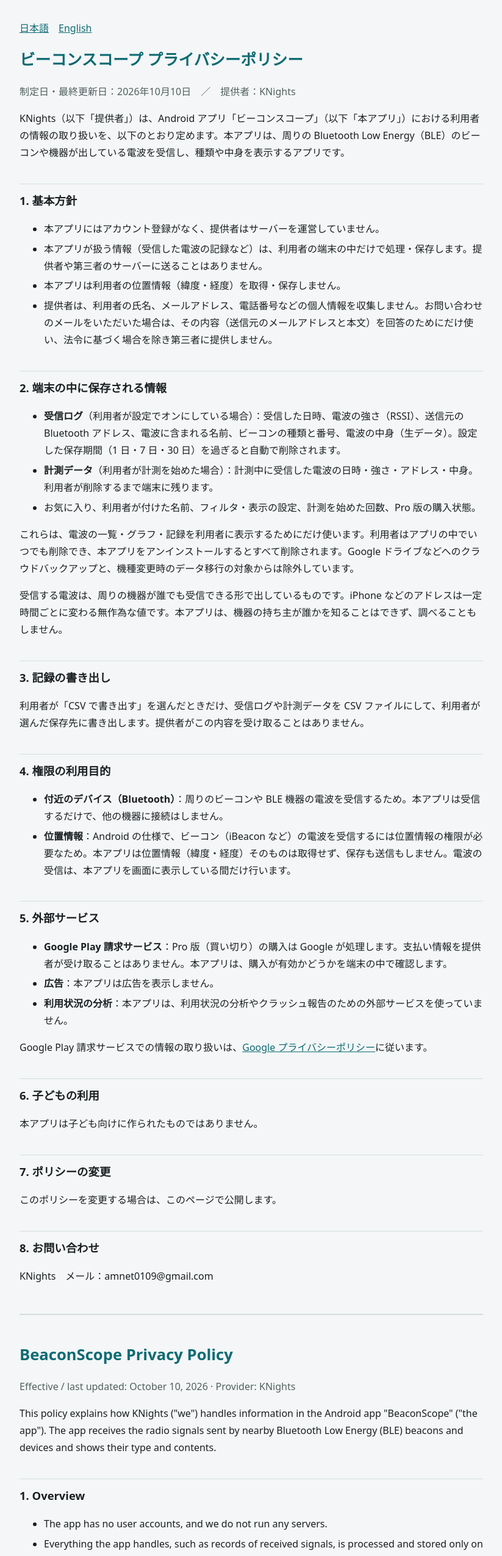
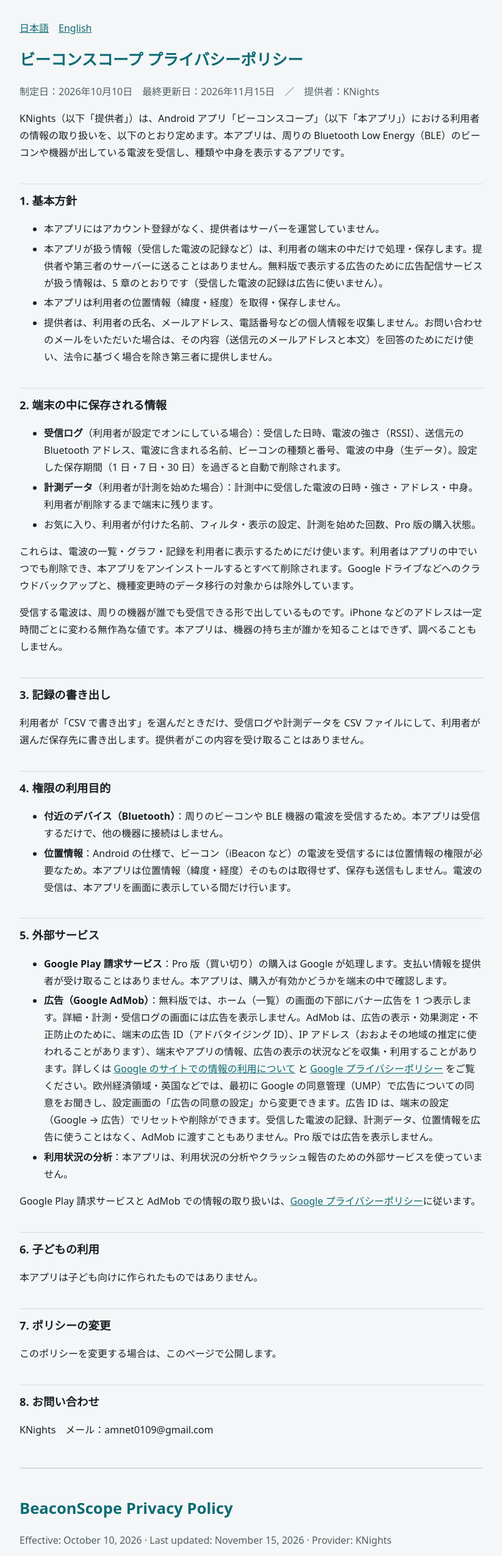
Before and after one commit to amnet0109-lang/site, a plain HTML site: page beaconscope/privacy/index.html in a window 1280 px wide. Shown: the top 2551 px of the page at 61% size, without its empty margins (228-1051 px from the left). Drawn offline with Linux system fonts and the light colour scheme.

Commit message:
BeaconScope privacy policy: add AdMob banner ads (free version)

```diff
--- a/beaconscope/privacy/index.html
+++ b/beaconscope/privacy/index.html
@@ -24,14 +24,14 @@
 
 <section id="ja" lang="ja">
 <h1>ビーコンスコープ プライバシーポリシー</h1>
-<p class="meta">制定日・最終更新日：2026年10月10日　／　提供者：KNights</p>
+<p class="meta">制定日：2026年10月10日　最終更新日：2026年11月15日　／　提供者：KNights</p>
 
 <p>KNights（以下「提供者」）は、Android アプリ「ビーコンスコープ」（以下「本アプリ」）における利用者の情報の取り扱いを、以下のとおり定めます。本アプリは、周りの Bluetooth Low Energy（BLE）のビーコンや機器が出している電波を受信し、種類や中身を表示するアプリです。</p>
 
 <h2>1. 基本方針</h2>
 <ul>
 <li>本アプリにはアカウント登録がなく、提供者はサーバーを運営していません。</li>
-<li>本アプリが扱う情報（受信した電波の記録など）は、利用者の端末の中だけで処理・保存します。提供者や第三者のサーバーに送ることはありません。</li>
+<li>本アプリが扱う情報（受信した電波の記録など）は、利用者の端末の中だけで処理・保存します。提供者や第三者のサーバーに送ることはありません。無料版で表示する広告のために広告配信サービスが扱う情報は、5 章のとおりです（受信した電波の記録は広告に使いません）。</li>
 <li>本アプリは利用者の位置情報（緯度・経度）を取得・保存しません。</li>
 <li>提供者は、利用者の氏名、メールアドレス、電話番号などの個人情報を収集しません。お問い合わせのメールをいただいた場合は、その内容（送信元のメールアドレスと本文）を回答のためにだけ使い、法令に基づく場合を除き第三者に提供しません。</li>
 </ul>
@@ -57,10 +57,10 @@
 <h2>5. 外部サービス</h2>
 <ul>
 <li><strong>Google Play 請求サービス</strong>：Pro 版（買い切り）の購入は Google が処理します。支払い情報を提供者が受け取ることはありません。本アプリは、購入が有効かどうかを端末の中で確認します。</li>
-<li><strong>広告</strong>：本アプリは広告を表示しません。</li>
+<li><strong>広告（Google AdMob）</strong>：無料版では、ホーム（一覧）の画面の下部にバナー広告を 1 つ表示します。詳細・計測・受信ログの画面には広告を表示しません。AdMob は、広告の表示・効果測定・不正防止のために、端末の広告 ID（アドバタイジング ID）、IP アドレス（おおよその地域の推定に使われることがあります）、端末やアプリの情報、広告の表示の状況などを収集・利用することがあります。詳しくは <a href="https://policies.google.com/technologies/partner-sites?hl=ja">Google のサイトでの情報の利用について</a> と <a href="https://policies.google.com/privacy?hl=ja">Google プライバシーポリシー</a> をご覧ください。欧州経済領域・英国などでは、最初に Google の同意管理（UMP）で広告についての同意をお聞きし、設定画面の「広告の同意の設定」から変更できます。広告 ID は、端末の設定（Google → 広告）でリセットや削除ができます。受信した電波の記録、計測データ、位置情報を広告に使うことはなく、AdMob に渡すこともありません。Pro 版では広告を表示しません。</li>
 <li><strong>利用状況の分析</strong>：本アプリは、利用状況の分析やクラッシュ報告のための外部サービスを使っていません。</li>
 </ul>
-<p>Google Play 請求サービスでの情報の取り扱いは、<a href="https://policies.google.com/privacy">Google プライバシーポリシー</a>に従います。</p>
+<p>Google Play 請求サービスと AdMob での情報の取り扱いは、<a href="https://policies.google.com/privacy">Google プライバシーポリシー</a>に従います。</p>
 
 <h2>6. 子どもの利用</h2>
 <p>本アプリは子ども向けに作られたものではありません。</p>
@@ -76,14 +76,14 @@
 
 <section id="en" lang="en">
 <h1>BeaconScope Privacy Policy</h1>
-<p class="meta">Effective / last updated: October 10, 2026 · Provider: KNights</p>
+<p class="meta">Effective: October 10, 2026 · Last updated: November 15, 2026 · Provider: KNights</p>
 
 <p>This policy explains how KNights ("we") handles information in the Android app "BeaconScope" ("the app"). The app receives the radio signals sent by nearby Bluetooth Low Energy (BLE) beacons and devices and shows their type and contents.</p>
 
 <h2>1. Overview</h2>
 <ul>
 <li>The app has no user accounts, and we do not run any servers.</li>
-<li>Everything the app handles, such as records of received signals, is processed and stored only on your device. It is never sent to us or to any third-party server.</li>
+<li>Everything the app handles, such as records of received signals, is processed and stored only on your device. It is never sent to us or to any third-party server. Information handled by the advertising service for the ads shown in the free version is described in section 5 (records of received signals are never used for advertising).</li>
 <li>The app does not obtain or store your location (latitude and longitude).</li>
 <li>We do not collect personal information such as your name, email address or phone number. If you e-mail us, we use your e-mail address and message only to answer you, and do not give them to third parties except where required by law.</li>
 </ul>
@@ -109,10 +109,10 @@
 <h2>5. Third-party services</h2>
 <ul>
 <li><strong>Google Play Billing</strong>: the one-time purchase of the Pro version is processed by Google. We never receive payment information. The app checks on your device whether a purchase is valid.</li>
-<li><strong>Advertising</strong>: the app shows no ads.</li>
+<li><strong>Ads (Google AdMob)</strong>: the free version shows one banner ad at the bottom of the home (list) screen. No ads are shown on the detail, measurement or log screens. AdMob may collect and use your device's advertising ID, IP address (which may be used to estimate your approximate region), device and app information, and ad views, to show and measure ads and to prevent fraud. See <a href="https://policies.google.com/technologies/partner-sites">How Google uses information from sites or apps that use our services</a> and the <a href="https://policies.google.com/privacy">Google Privacy Policy</a>. In the European Economic Area, the UK and some other regions, the app first asks for your consent through Google's User Messaging Platform (UMP), which you can change from "Ad consent settings" in the settings screen. You can reset or delete your advertising ID in your device settings (Google → Ads). Records of received signals, measurement data and location are never used for advertising or given to AdMob. The Pro version shows no ads.</li>
 <li><strong>Analytics</strong>: the app uses no analytics or crash-reporting services.</li>
 </ul>
-<p>Google Play Billing handles information under the <a href="https://policies.google.com/privacy">Google Privacy Policy</a>.</p>
+<p>Google Play Billing and AdMob handle information under the <a href="https://policies.google.com/privacy">Google Privacy Policy</a>.</p>
 
 <h2>6. Children</h2>
 <p>The app is not directed at children.</p>
```
